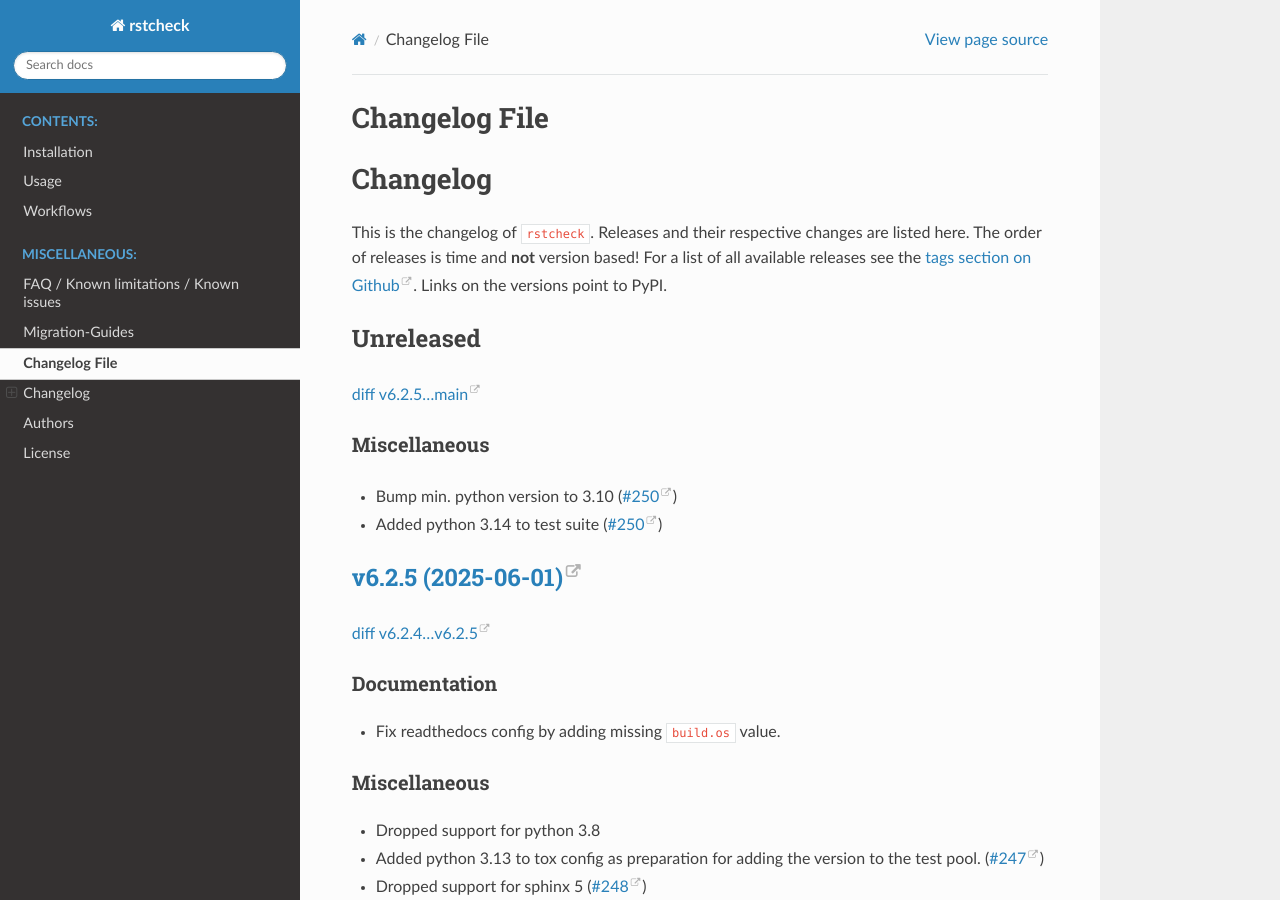
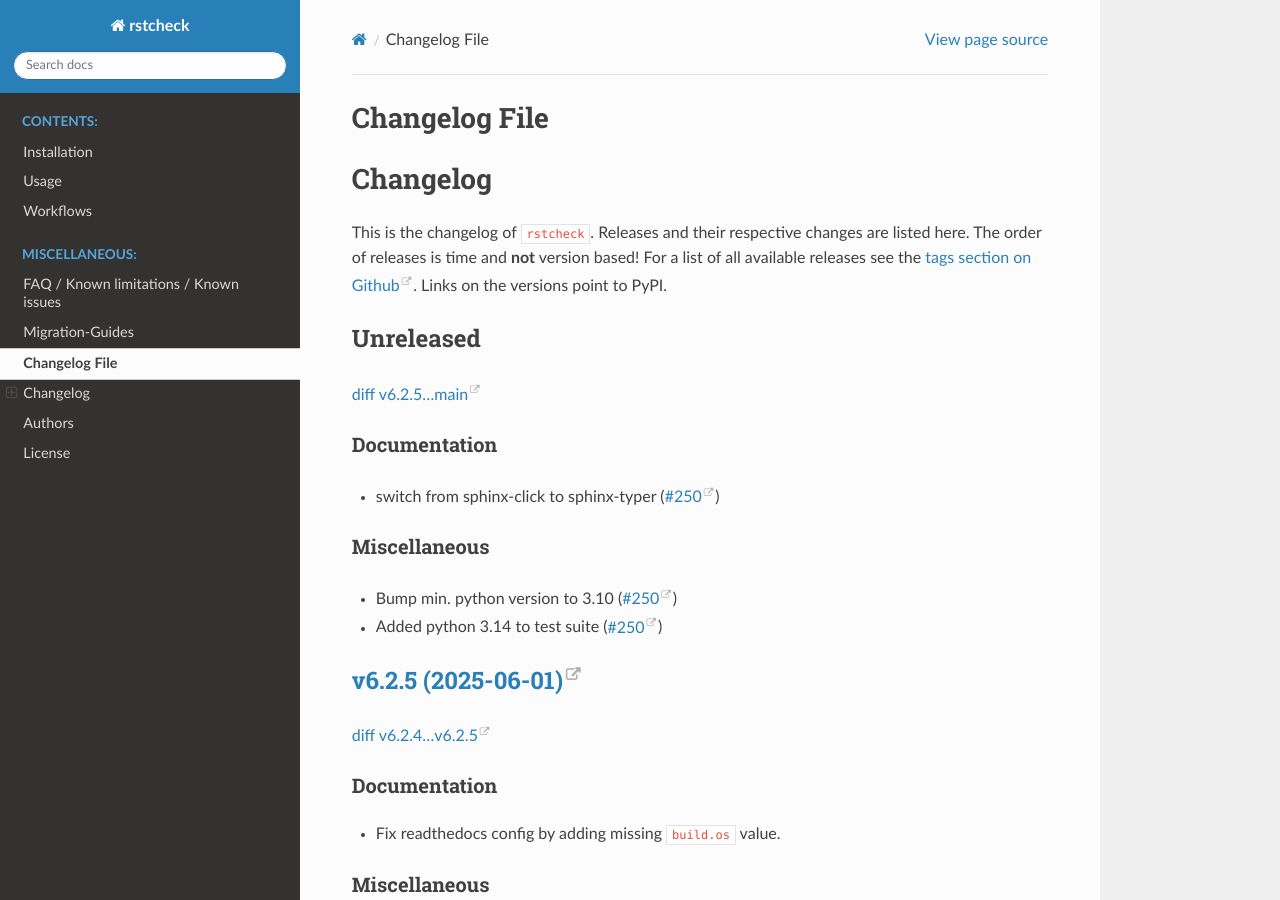
Before and after one commit to rstcheck/rstcheck, a Sphinx documentation site: the page built from docs/source/changelog.md, in a window 1280 px wide and 900 px high. Built offline with Sphinx 7.4.7 and the Read the Docs theme 3.1.0, drawn with Linux system fonts in a browser that asks for light colours; the version number could not be read and is left out.

Commit message:
switch from sphinx-click to sphinx-typer
due to the vendored version of click with https://github.com/fastapi/typer/pull/1774
an `isinstance` check fails in sphinx-click

```diff
--- a/CHANGELOG.md
+++ b/CHANGELOG.md
@@ -18,6 +18,10 @@
 ## Unreleased
 
 [diff v6.2.5...main](https://github.com/rstcheck/rstcheck/compare/v6.2.5...main)
+
+### Documentation
+
+- switch from sphinx-click to sphinx-typer ([#250](https://github.com/rstcheck/rstcheck/pull/250))
 
 ### Miscellaneous
 
--- a/docs/source/conf.py
+++ b/docs/source/conf.py
@@ -116,8 +116,8 @@
 }
 
 
-#: -- CLICK ----------------------------------------------------------------------------
-extensions.append("sphinx_click.ext")
+#: -- TYPER ----------------------------------------------------------------------------
+extensions.append("sphinxcontrib.typer")
 
 
 #: -- SPELLING -------------------------------------------------------------------------
--- a/docs/source/usage/cli.rst
+++ b/docs/source/usage/cli.rst
@@ -26,8 +26,8 @@
    Read more at `typer's docs`_.
 
 
-.. click:: rstcheck._cli:typer_click_object
-   :prog: rstcheck
-   :show-nested:
+.. typer:: rstcheck._cli:app
+    :prog: rstcheck
+    :width: 70
 
 .. _typer's docs: https://typer.tiangolo.com/tutorial/exceptions/#disable-pretty-exceptions
--- a/pyproject.toml
+++ b/pyproject.toml
@@ -44,7 +44,7 @@
     "myst-parser >=3",
     "sphinx-rtd-theme >=1.2",
     "sphinxcontrib-spelling >=7.3",
-    "sphinx-click >=4.0.3",
+    "sphinxcontrib-typer >=0.9.1",
     "sphinx-autobuild >=2021.3.14",
 ]
 type-check = [
```
